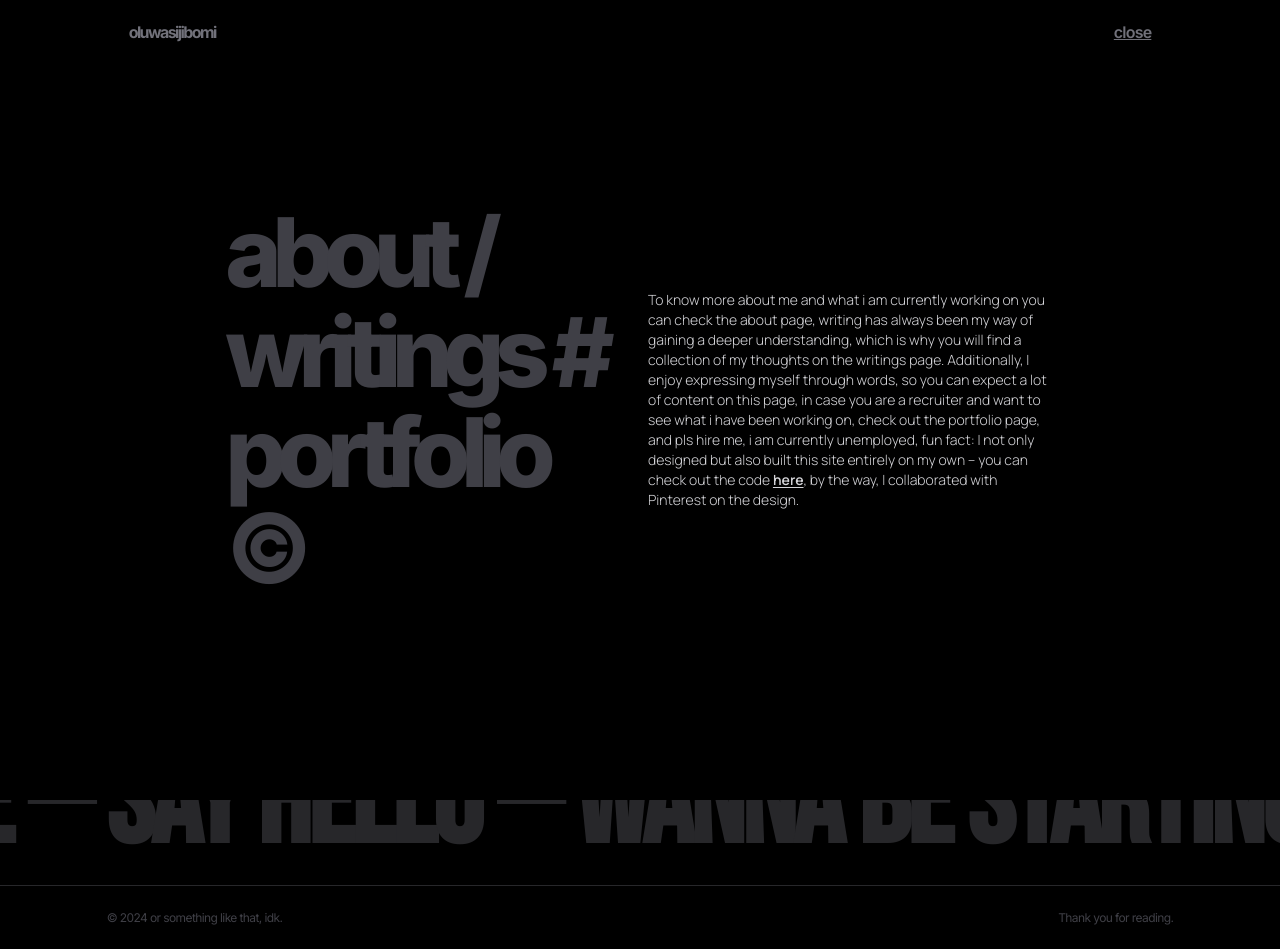
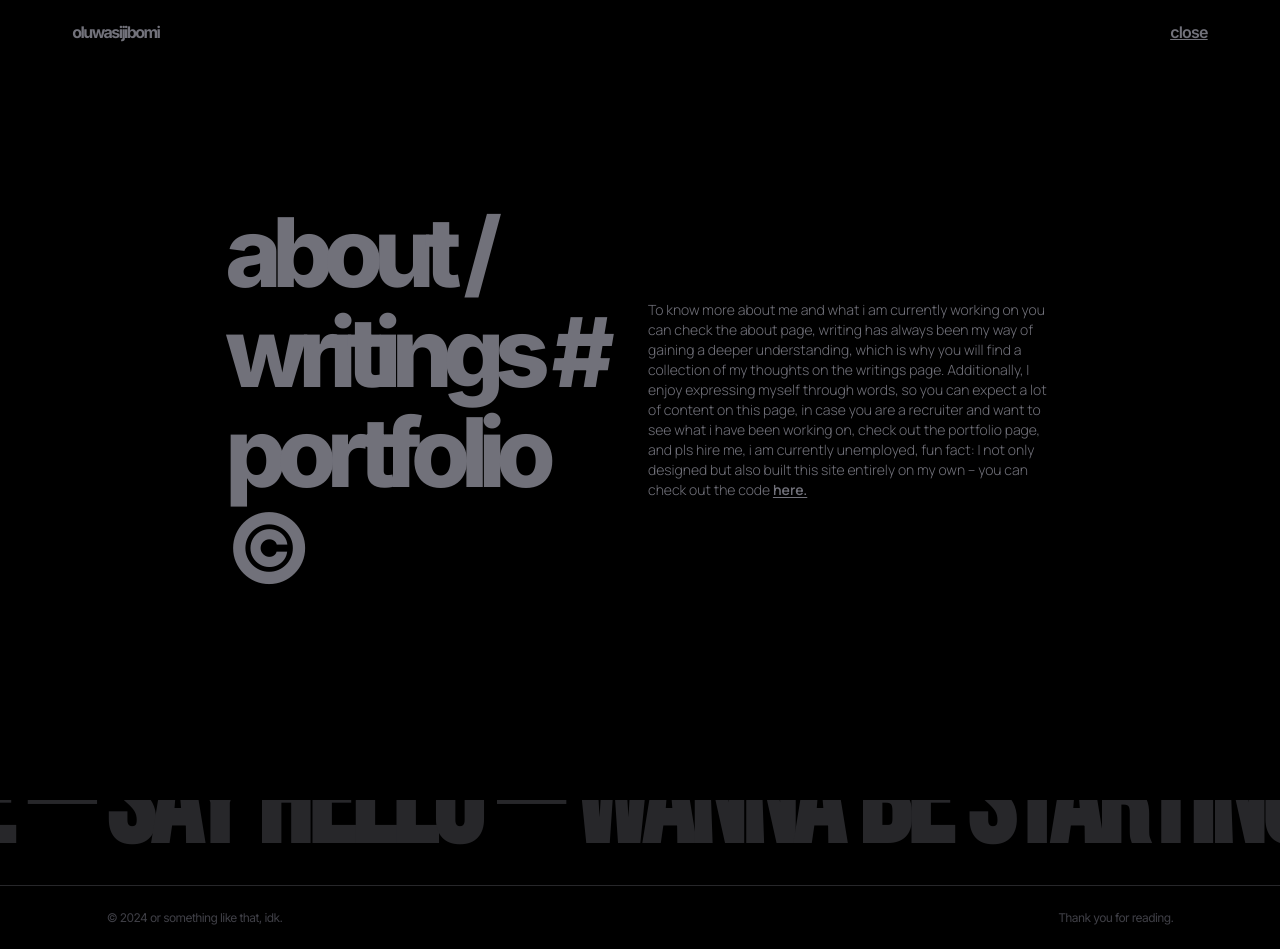
Before and after one commit to sijirama/website, a Next.js app: page / in a window 1280 px wide. Both pictures are taken after a click on the button "menu". Built offline with nearby package versions, Linux system fonts and the light colour scheme; a web font is replaced by a local one.

Commit message:
menu fix

```diff
--- a/src/components/Header.tsx
+++ b/src/components/Header.tsx
@@ -70,11 +70,11 @@ export default function Header({ }) {
 
     return (
         <header className="z-10 w-full p-3 bg-black fixed top-0">
-            <main className="z-50 flex justify-between lg:w-5/6 mx-auto bg-black p-2 px-3 rounded-lg text-zinc-500">
-                <div className="hover:text-orange-600">
+            <main className="z-50 flex justify-between lg:w-11/12 mx-auto bg-black p-2 rounded-lg text-zinc-500">
+                <div className="hover:text-orange-800">
                     <Link href="/" className="-tracking-widest font-bold">oluwasijibomi</Link>
                 </div>
-                <div className="hover:text-orange-600">
+                <div className="hover:text-orange-800">
                     <button disabled={disabled} onClick={handleMenu} className="underline font-semibold -tracking-wider">{menuState.menuName}</button>
                 </div>
             </main>
--- a/src/components/Menu.tsx
+++ b/src/components/Menu.tsx
@@ -63,7 +63,7 @@ export default function Menu({ state }: Props) {
   }, [state]);
 
   // a styles
-  const liStyle = `text-[4rem]/none md:text-[6rem]/none font-extrabold -tracking-widest overflow-hidden text-zinc-700  hover:skew-x-2 hover:scale-105 transition transition-transform duration-300 overflow-visible`;
+  const liStyle = `text-[4rem]/none md:text-[6rem]/none font-extrabold -tracking-widest overflow-hidden text-zinc-500  hover:skew-x-2 hover:scale-105 transition transition-transform duration-300 overflow-visible`;
   const aStyle = "hover:text-zinc-300 overflow-hidden";
 
   return (
@@ -117,7 +117,7 @@ export default function Menu({ state }: Props) {
             </nav>
             <div ref={info} id="menu-info gap-8 flex flex-col ">
               <p
-                className={`font-light text-xs md:text-sm text-zinc-300 ${manrope.className}`}
+                className={`font-light text-xs md:text-sm text-zinc-500 ${manrope.className}`}
               >
                 To know more about me and what i am currently working on you can
                 check the about page, writing has always been my way of gaining
@@ -134,9 +134,8 @@ export default function Menu({ state }: Props) {
                   target="_blank"
                   className="underline font-semibold underline-offset-2"
                 >
-                  here
+                  here.
                 </a>
-                , by the way, I collaborated with Pinterest on the design.
               </p>
             </div>
           </div>
```
